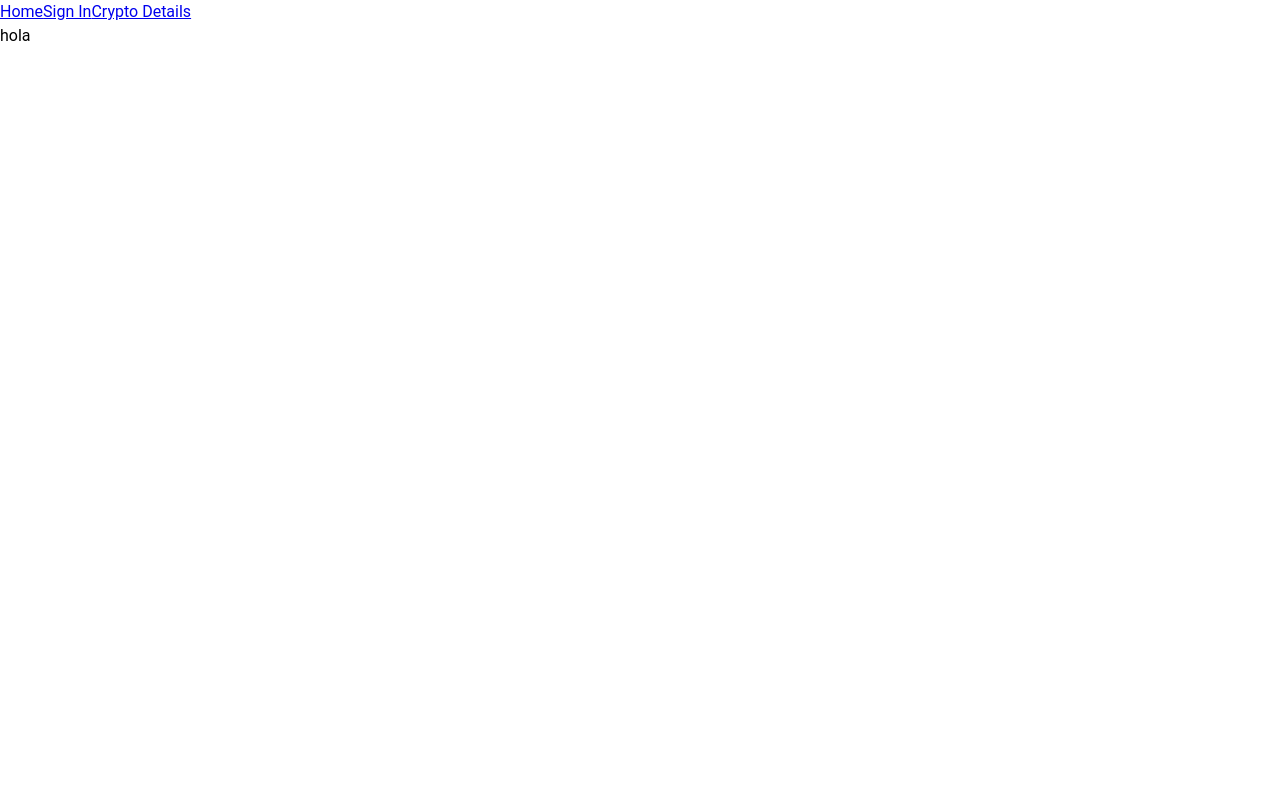
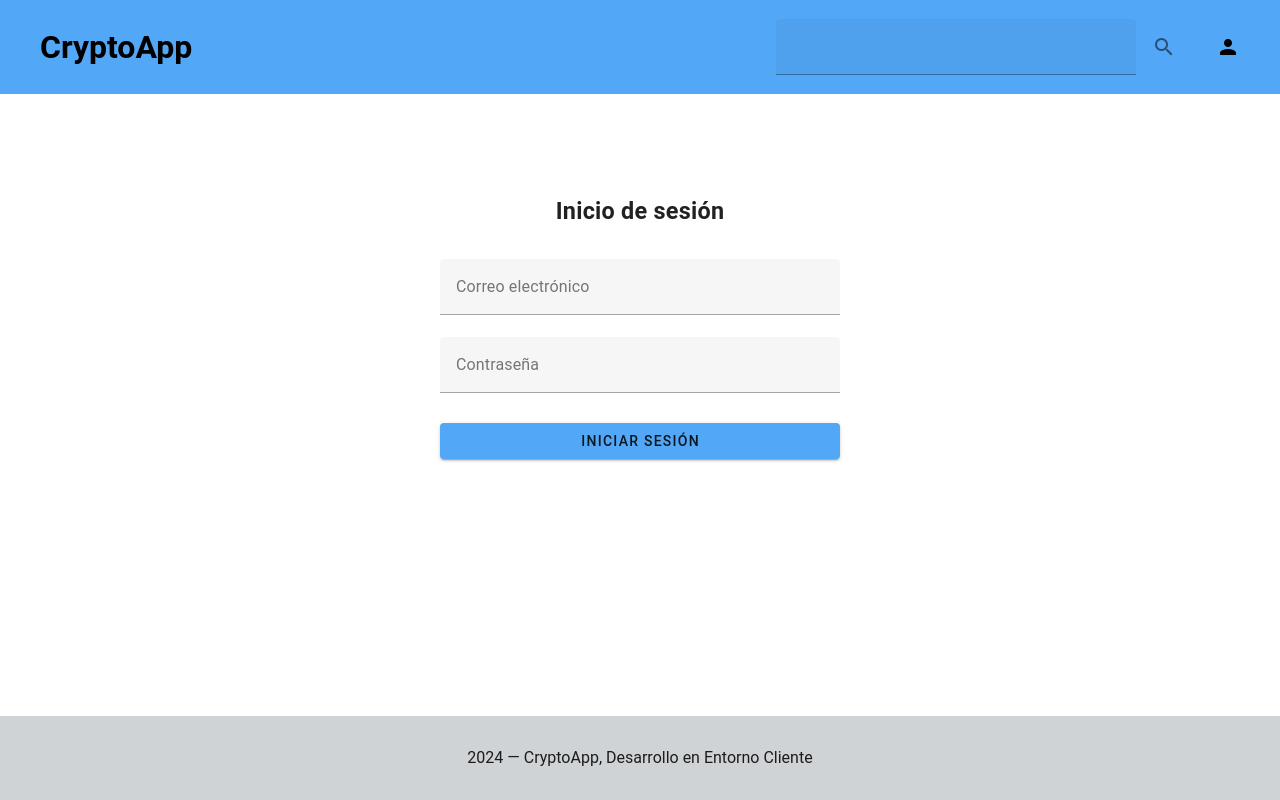
Before and after one commit to mariobes/AA_Vue, a Vue app: page /signIn in a window 1280 px wide. Built offline with nearby package versions, Linux system fonts and the light colour scheme.

Commit message:
Maquetar SignIn y CryptoDetails

```diff
--- a/src/App.vue
+++ b/src/App.vue
@@ -1,23 +1,28 @@
 <script setup lang="ts">
 import { RouterLink, RouterView } from 'vue-router'
+import HeaderComponent from '@/components/HeaderComponent.vue'
+import FooterComponent from '@/components/FooterComponent.vue'
 
 </script>
 
 <template>
-  <header>
-    <div>
+  <v-app>
+      <header>
+        <HeaderComponent></HeaderComponent>
+      </header>
 
-      <nav>
-        <RouterLink to="/">Home</RouterLink>
-        <RouterLink to="/signIn">Sign In</RouterLink>
-        <RouterLink to="/cryptoDetails">Crypto Details</RouterLink>
-      </nav>
-    </div>
-  </header>
+      <main>
+        <RouterView />
+      </main>
 
-  <RouterView />
+      <footer>
+        <FooterComponent></FooterComponent>
+      </footer>
+  </v-app>
 </template>
 
 <style scoped>
-
+  main {
+    flex-grow: 1;
+  }
 </style>
--- /dev/null
+++ b/src/components/CryptoDetails.vue
@@ -0,0 +1,53 @@
+<script setup lang="ts">
+    import { onMounted, ref, watch } from 'vue'
+    import { useRoute } from 'vue-router'
+    import type { Crypto } from '@/core/crypto'
+    import { useCryptosStore } from '@/stores/cryptos'
+
+    const store = useCryptosStore()
+    const route = useRoute()
+    const crypto = ref<Crypto | null>(null)
+
+    const loadCrypto = () => {
+        const cryptoId = parseInt(route.params.id as string)
+        crypto.value = store.cryptos.find(c => c.id === cryptoId) || null
+    }
+
+    onMounted(() => {
+        loadCrypto()
+    })
+
+    watch(route, () => {
+        loadCrypto()
+    })
+</script>
+
+<template>
+    <v-container>
+      <v-row justify="center" class="fill-height">
+        <v-col cols="12" md="4">
+          <v-card v-if="crypto">
+            <v-card-title class="text-center">{{ crypto.name }}</v-card-title>
+            <v-card-subtitle class="text-center">{{ crypto.symbol }}</v-card-subtitle>
+            <v-card-text>{{ crypto.description }}</v-card-text>
+            <v-card-subtitle>Desarrollador: {{ crypto.developer }}</v-card-subtitle>
+            <v-card-subtitle>Valor: {{ crypto.value }} €</v-card-subtitle>
+            <v-card-subtitle>Fecha de Registro: {{ new Date(crypto.registerDate).toLocaleDateString() }}</v-card-subtitle>
+            <v-card-subtitle>Descentralizada: {{ crypto.descentralized ? 'Sí' : 'No' }}</v-card-subtitle>
+          </v-card>
+        </v-col>
+      </v-row>
+    </v-container>
+  </template>
+
+<style scoped>
+    .v-container {
+        padding-top: 100px;
+    }
+
+    .v-card {
+        padding: 10px 0;
+        max-width: 300px;
+    }
+
+</style>
--- a/src/components/CryptoTable.vue
+++ b/src/components/CryptoTable.vue
@@ -1,4 +1,5 @@
 <script setup lang="ts">
+    import { RouterLink, RouterView } from 'vue-router'
     import type { Crypto } from '@/core/crypto'
     import { useCryptosStore } from '@/stores/cryptos'
 
@@ -6,18 +7,25 @@
 </script>
 
 <template>
-    <v-table theme="dark">
+  <div class="table-container">
+    <v-table>
       <thead>
         <tr>
-          <th class="text-left">
-            Name
-          </th>
-          <th class="text-left">
-            Precio
+          <th>
+            <h2>Nombre</h2>
           </th>
           <th>
-            Borrar
+            <h2>Símbolo</h2>
           </th>
+          <th>
+            <h2>Valor</h2>
+          </th>
+          <th>
+            <h2>Desarrollador</h2>
+          </th>
+          <!--<th>
+            <h2>Borrar</h2>
+          </th>-->
         </tr>
       </thead>
       <tbody>
@@ -25,10 +33,45 @@
           v-for="crypto in store.cryptos"
           :key="crypto.id"
         >
-          <td>{{ crypto.name }}</td>
-          <td>{{ crypto.value }}</td>
-          <td><v-btn @click="store.DeleteCrypto(crypto.id)">Eliminar</v-btn></td>
+          <td>
+            <h4>
+              <RouterLink :to="{ path: `/cryptoDetails/${crypto.id}` }" class="crypto-name">{{  crypto.name }}</RouterLink>
+            </h4>
+          </td>
+          <td>{{ crypto.symbol }}</td>
+          <td>{{ crypto.value }} €</td>
+          <td>{{ crypto.developer }}</td>
+          <!--<td><v-btn @click="store.DeleteCrypto(crypto.id)">Eliminar</v-btn></td>-->
         </tr>
       </tbody>
     </v-table>
+  </div>
   </template>
+
+<style scoped>
+  .table-container {
+      display: flex;
+      justify-content: center;
+      margin-top: 60px;
+  }
+
+  .v-table {
+      width: 75%;
+      text-align: center;
+  }
+
+  .v-table > .v-table__wrapper > table > tbody > tr > th,
+  .v-table > .v-table__wrapper > table > thead > tr > th {
+      text-align: center !important;
+  }
+
+  .crypto-name {
+    text-decoration: none;
+    color: inherit;
+  }
+
+  .crypto-name:hover {
+    text-decoration: underline;
+    color: #000;
+  }
+</style>
--- /dev/null
+++ b/src/components/FooterComponent.vue
@@ -0,0 +1,15 @@
+<script setup lang="ts">
+
+</script>
+
+<template>
+    <v-footer>2024 — CryptoApp, Desarrollo en Entorno Cliente</v-footer>
+</template>
+
+<style scoped>
+    .v-footer {
+        padding: 30px;
+        justify-content: center;
+        background-color: #d0d3d6;
+    }
+</style>
--- /dev/null
+++ b/src/components/HeaderComponent.vue
@@ -0,0 +1,63 @@
+<script setup lang="ts">
+import { ref } from 'vue'
+import { RouterLink, RouterView } from 'vue-router'
+
+const searchQuery = ref('')
+
+const searchCrypto = () => {
+  console.log('Searching for:', searchQuery.value)
+}
+
+const signIn = () => {
+  console.log('Sign in clicked')
+}
+</script>
+
+<template>
+    <v-toolbar>
+        <RouterLink to="/" class="toolbar-title"><h1>CryptoApp</h1></RouterLink>
+        <v-spacer></v-spacer>
+        <v-text-field
+            v-model="searchQuery"
+            append-icon="mdi-magnify"
+            label="Buscar criptomoneda"
+            single-line
+            hide-details
+            @click:append="searchCrypto"
+        ></v-text-field>
+        <RouterLink to="/signIn" class="sign-in-icon">
+            <v-icon>mdi-account</v-icon>
+        </RouterLink>
+    </v-toolbar>
+</template>
+
+<style scoped>
+    .v-toolbar {
+        display: flex;
+        justify-content: space-between;
+        padding: 15px 20px 15px 40px;
+        background-color: #52a7f7;
+    }
+
+    .v-text-field {
+        max-width: 400px;
+    }
+
+    .v-icon {
+        cursor: pointer;
+        margin: 0 20px 0 40px;
+        color: #000;
+        border-radius: 50%;
+    }
+
+    .v-icon:hover {
+        border: 2px solid #afb0b1;
+        background-color: #afb0b1;
+    }
+
+    .toolbar-title {
+        cursor: pointer;
+        text-decoration: none;
+        color: #000;
+    }
+</style>
--- /dev/null
+++ b/src/components/SignInForm.vue
@@ -0,0 +1,35 @@
+<script setup lang="ts">
+
+</script>
+
+<template>
+    <v-sheet class="mx-auto" width="400">
+      <v-card-title class="text-center"><h3>Inicio de sesión</h3></v-card-title>
+      <v-form fast-fail @submit.prevent>
+        <v-text-field
+          v-model="email"
+          label="Correo electrónico"
+          required
+        ></v-text-field>
+
+        <v-text-field
+          v-model="password"
+          label="Contraseña"
+          type="password"
+          required
+        ></v-text-field>
+
+        <v-btn class="mt-2" type="submit" block>Iniciar Sesión</v-btn>
+      </v-form>
+    </v-sheet>
+</template>
+
+<style scoped>
+    .v-card-title {
+        padding: 100px 0 30px 0
+    }
+
+    .v-btn {
+        background-color: #52a7f7;
+    }
+</style>
--- a/src/router/index.ts
+++ b/src/router/index.ts
@@ -15,9 +15,9 @@ const router = createRouter({
       component: () => import('../views/SignInView.vue')
     },
     {
-      path: '/cryptoDetails',
+      path: '/cryptoDetails/:id',
       name: 'cryptoDetails',
-      component: () => import('../views/CryptoDetails.vue')
+      component: () => import('../views/CryptoDetailsView.vue')
     }
   ]
 })
--- a/src/views/CryptoDetails.vue
+++ /dev/null
@@ -1,8 +0,0 @@
-<script lang="ts">
-
-</script>
-
-<template>
-    <p>Crypto</p>
-
-</template>
--- /dev/null
+++ b/src/views/CryptoDetailsView.vue
@@ -0,0 +1,9 @@
+<script setup lang="ts">
+    import CryptoDetails from '@/components/CryptoDetails.vue'
+</script>
+
+<template>
+
+    <CryptoDetails></CryptoDetails>
+
+</template>
--- a/src/views/SignInView.vue
+++ b/src/views/SignInView.vue
@@ -1,7 +1,9 @@
+<script setup lang="ts">
+    import SignInForm from '@/components/SignInForm.vue'
+</script>
+
 <template>
-    <p>hola</p>
+
+    <SignInForm></SignInForm>
+
 </template>
-
-<style>
-
-</style>
```
